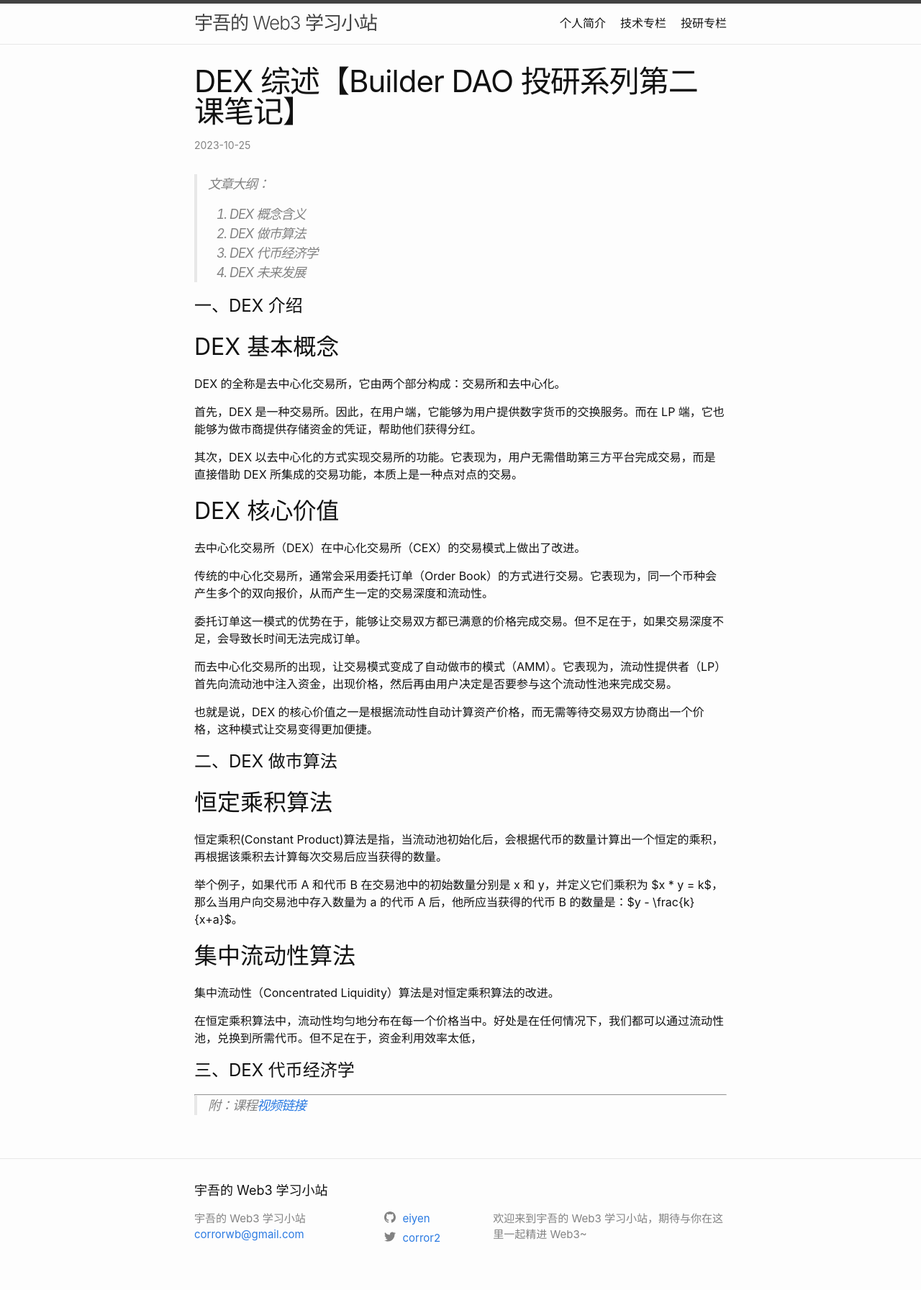
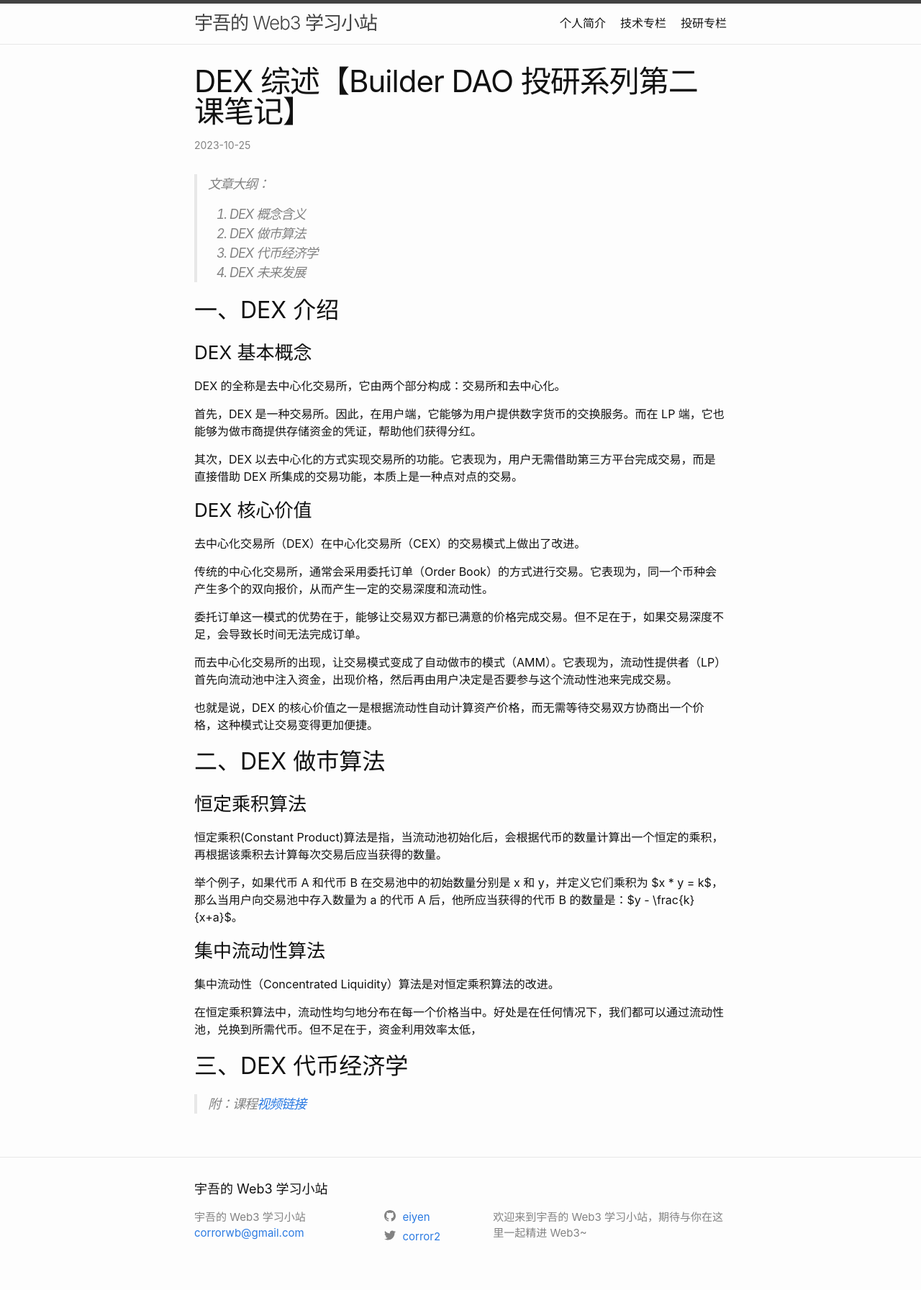
Before and after one commit to eiyen/Web3-Learning-Note, a Jekyll site: the page built from _posts/2023-10-25-DEX-Overview.md, in a window 1280 px wide. Shown: the whole page at 72% size. Built offline with Jekyll 4.4.1, drawn with Linux system fonts in a browser that asks for light colours.

Commit message:
chore:更新格式

```diff
--- a/_posts/2023-10-25-DEX-Overview.md
+++ b/_posts/2023-10-25-DEX-Overview.md
@@ -11,9 +11,9 @@ categories: 投研
 > 3. DEX 代币经济学
 > 4. DEX 未来发展
 
-# 一、DEX 介绍
+## 一、DEX 介绍
 
-## DEX 基本概念
+### DEX 基本概念
 
 DEX 的全称是去中心化交易所，它由两个部分构成：交易所和去中心化。
 
@@ -21,7 +21,7 @@ DEX 的全称是去中心化交易所，它由两个部分构成：交易所和
 
 其次，DEX 以去中心化的方式实现交易所的功能。它表现为，用户无需借助第三方平台完成交易，而是直接借助 DEX 所集成的交易功能，本质上是一种点对点的交易。
 
-## DEX 核心价值
+### DEX 核心价值
 
 去中心化交易所（DEX）在中心化交易所（CEX）的交易模式上做出了改进。
 
@@ -33,24 +33,22 @@ DEX 的全称是去中心化交易所，它由两个部分构成：交易所和
 
 也就是说，DEX 的核心价值之一是根据流动性自动计算资产价格，而无需等待交易双方协商出一个价格，这种模式让交易变得更加便捷。
 
-# 二、DEX 做市算法
+## 二、DEX 做市算法
 
-## 恒定乘积算法
+### 恒定乘积算法
 
 恒定乘积(Constant Product)算法是指，当流动池初始化后，会根据代币的数量计算出一个恒定的乘积，再根据该乘积去计算每次交易后应当获得的数量。
 
 举个例子，如果代币 A 和代币 B 在交易池中的初始数量分别是 x 和 y，并定义它们乘积为 $x * y = k$，那么当用户向交易池中存入数量为 a 的代币 A 后，他所应当获得的代币 B 的数量是：$y - \frac{k}{x+a}$。
 
-## 集中流动性算法
+### 集中流动性算法
 
 集中流动性（Concentrated Liquidity）算法是对恒定乘积算法的改进。
 
 在恒定乘积算法中，流动性均匀地分布在每一个价格当中。好处是在任何情况下，我们都可以通过流动性池，兑换到所需代币。但不足在于，资金利用效率太低，
 
-# 三、DEX 代币经济学
+## 三、DEX 代币经济学
 
 
 
----
-
 > 附：课程[视频链接](https://www.aliyundrive.com/s/6V2a4stVfvQ)
```
Also changed, not shown: _posts/2023-10-18-DeFi-Overview.md (+2 -2 lines).
